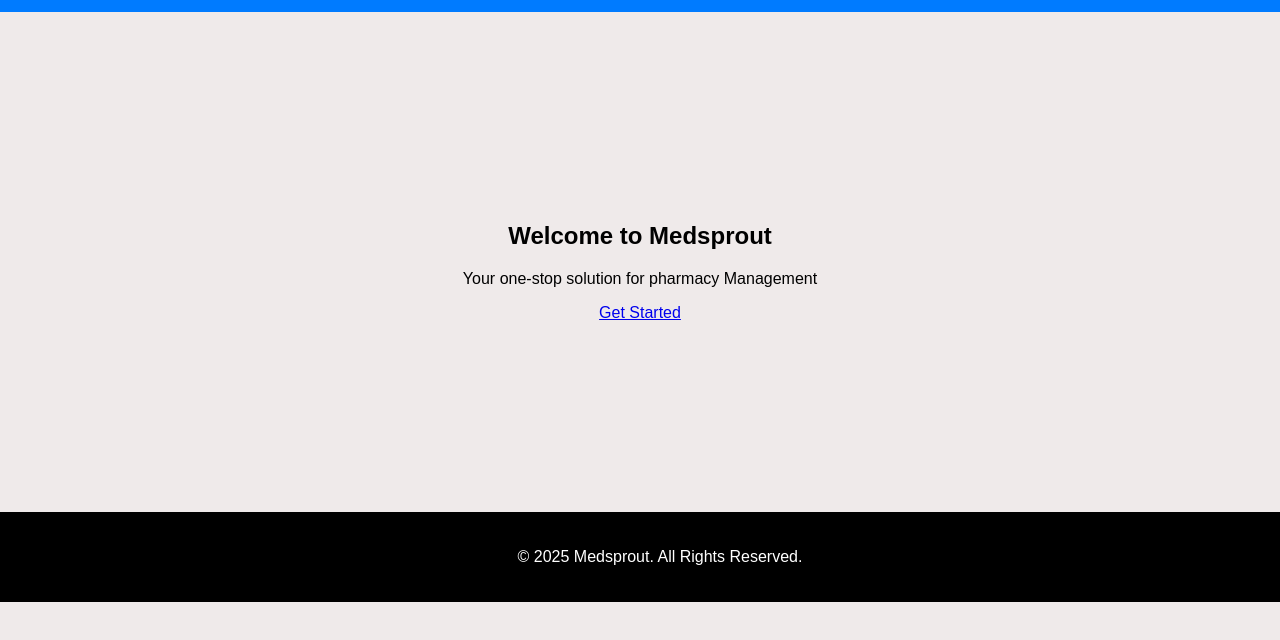
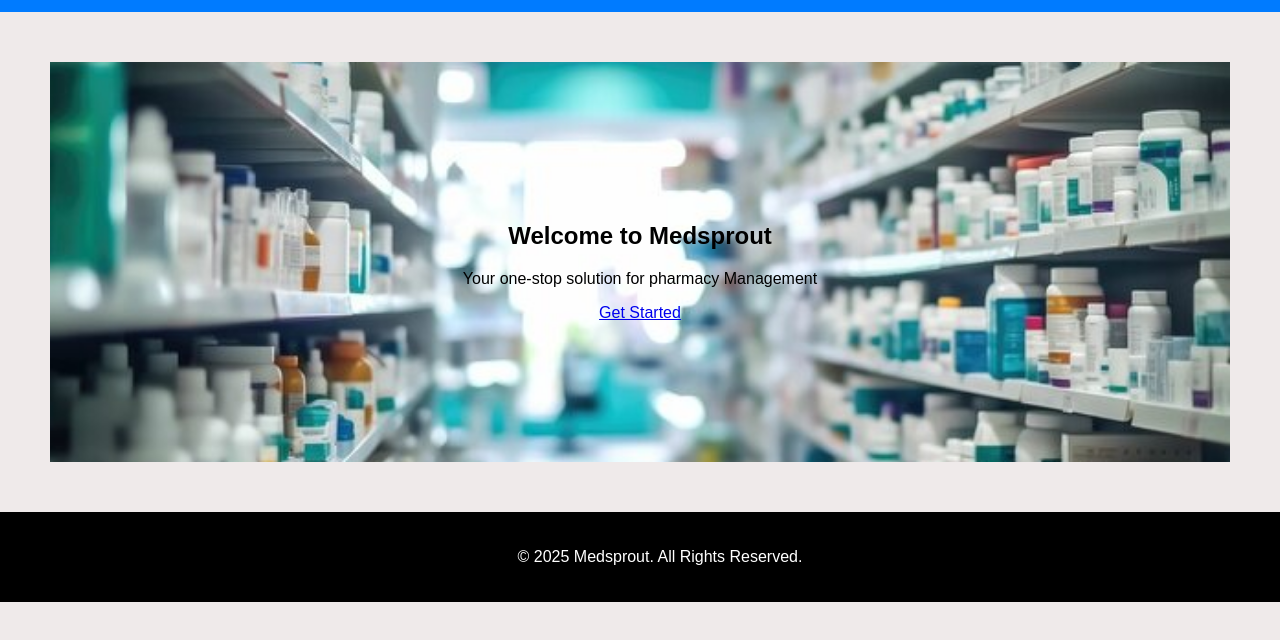
Before and after one commit to GOWSEKA/project, a plain HTML site: page index.html in a window 1280 px wide. Shown: the part 68-708 px from the top of the page. Drawn offline with Linux system fonts and the light colour scheme.

Commit message:
Update styles.css

```diff
--- a/styles.css
+++ b/styles.css
@@ -30,7 +30,7 @@
 
 /* Hero Section */
 .hero {
-    background: url('image/image.jpg') no-repeat center center/cover;
+    background: url('image.jpg') no-repeat center center/cover;
     height: 400px;
     display: flex;
     align-items: center;
@@ -91,6 +91,5 @@
     text-align: center;
     padding: 20px;
     width: 100%;
-    margin-top: auto; /* Pushes the footer to the bottom */
 
 }
```
